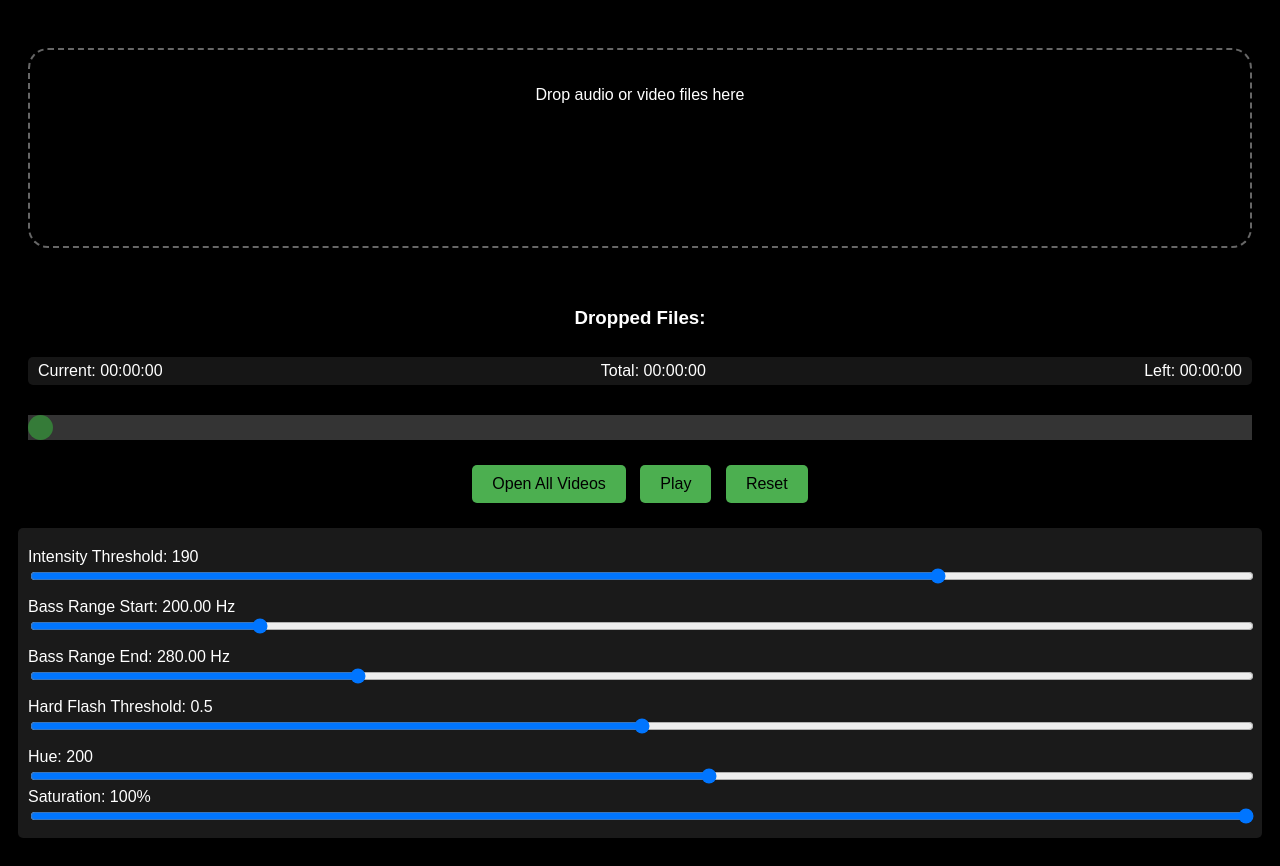
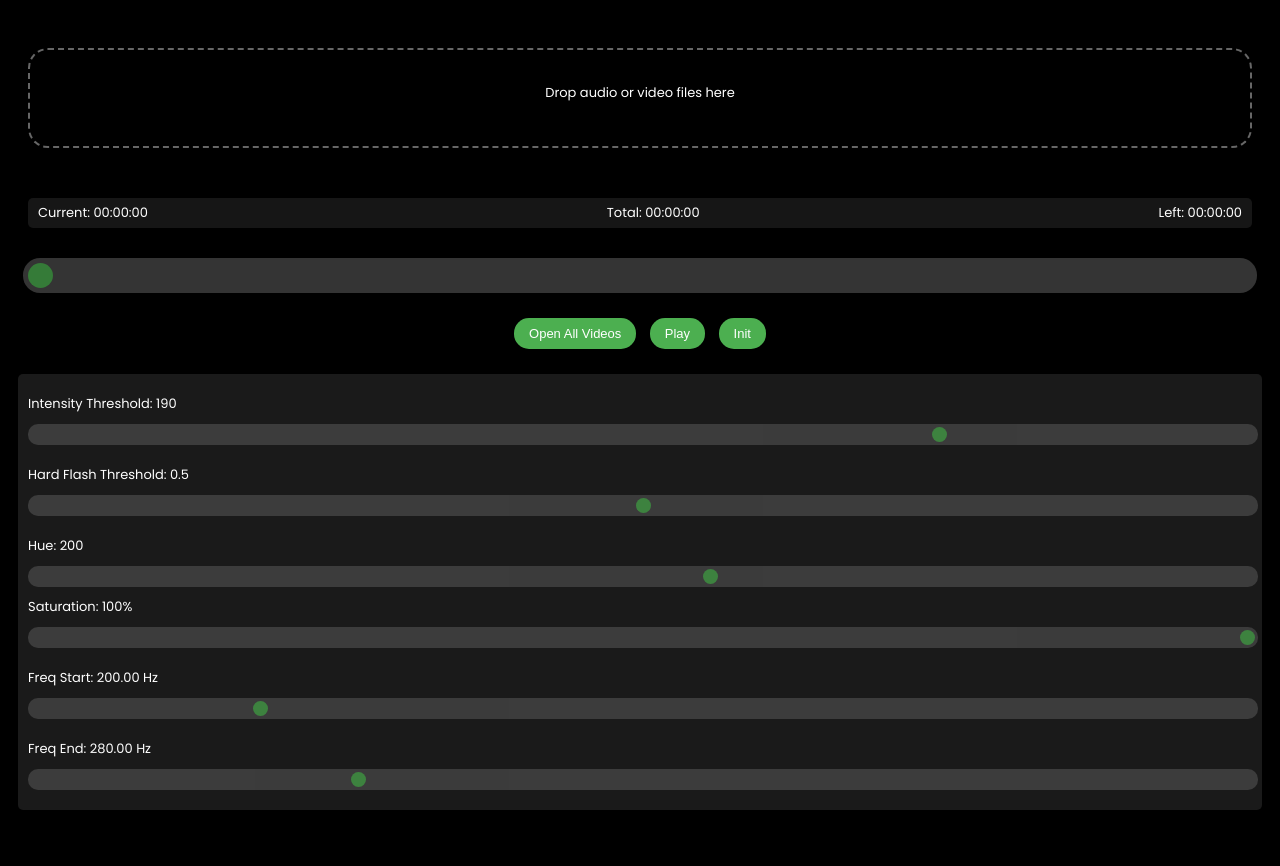
Before and after one commit to arpo/video-sync, a plain HTML site: page index.html in a window 1280 px wide. After the commit the page ends 838 px from the top, so only its background shows below. Drawn offline with Linux system fonts and the light colour scheme.

Commit message:
Cosmetics

```diff
--- a/index.html
+++ b/index.html
@@ -3,6 +3,7 @@
 <head>
     <meta charset="UTF-8">
     <meta name="viewport" content="width=device-width, initial-scale=1.0">
+    <link href="https://fonts.googleapis.com/css2?family=Poppins:wght@300;400;600&amp;display=swap" rel="stylesheet">
     <title>Audio-Video Sync Service</title>
     <link rel="stylesheet" href="styles.css">
     <style>
@@ -27,7 +28,6 @@
     </div>
     <div id="video-previews"></div>
     <div id="file-list">
-        <h3>Dropped Files:</h3>
         <ul id="dropped-files-list"></ul>
     </div>
     <div id="time-display">
@@ -35,21 +35,15 @@
         <span>Total: <span id="total-time">00:00:00</span></span>
         <span>Left: <span id="time-left">00:00:00</span></span>
     </div>
-    <input type="range" id="progress-bar" min="0" max="100" value="0">
+    <input type="range" id="progress-bar" class="large" min="0" max="100" value="0">
     <div>
         <button id="open-all">Open All Videos</button>
         <button id="toggle-play">Play</button>
-        <button id="reset">Reset</button>
+        <button id="initBtn">Init</button>
     </div>
     <div class="control-panel">
         <label for="intensity-threshold">Intensity Threshold: <span id="intensity-threshold-value">190</span></label>
         <input type="range" id="intensity-threshold" min="0" max="255" value="190">
-
-        <label for="bass-range-start">Bass Range Start: <span id="bass-range-start-value">200</span> Hz</label>
-        <input type="range" id="bass-range-start" min="20" max="1000" value="200">
-
-        <label for="bass-range-end">Bass Range End: <span id="bass-range-end-value">280</span> Hz</label>
-        <input type="range" id="bass-range-end" min="21" max="1000" value="280">
 
         <label for="hard-flash-threshold">Hard Flash Threshold: <span id="hard-flash-threshold-value">0.5</span></label>
         <input type="range" id="hard-flash-threshold" min="0" max="1" step="0.01" value="0.5">
@@ -60,6 +54,12 @@
         Saturation: <span id="saturation-value">100</span>%
         <input type="range" id="saturation" min="0" max="100" value="100">
 
+        <label for="bass-range-start">Freq Start: <span id="bass-range-start-value">200</span> Hz</label>
+        <input type="range" id="bass-range-start" min="20" max="1000" value="200">
+
+        <label for="bass-range-end">Freq End: <span id="bass-range-end-value">280</span> Hz</label>
+        <input type="range" id="bass-range-end" min="21" max="1000" value="280">
+
     </div>
     <script type="module" src="main.js"></script>
 </body>
--- a/main.js
+++ b/main.js
@@ -17,7 +17,7 @@ import {
 const dropZone = document.getElementById('drop-zone');
 const openAllBtn = document.getElementById('open-all');
 const togglePlayBtn = document.getElementById('toggle-play');
-const resetBtn = document.getElementById('reset');
+const initBtn = document.getElementById('initBtn');
 const progressBar = document.getElementById('progress-bar');
 const droppedFilesList = document.getElementById('dropped-files-list');
 
@@ -135,7 +135,7 @@ openAllBtn.addEventListener('click', () => {
 
 togglePlayBtn.addEventListener('click', togglePlay);
 
-resetBtn.addEventListener('click', () => {
+initBtn.addEventListener('click', () => {
     if (resetWithConfirmation()) {
         updateFileList();
         document.getElementById('video-previews').innerHTML = ''; // Clear preview videos
--- a/styles.css
+++ b/styles.css
@@ -3,8 +3,9 @@
 }
 
 body {
-    font-family: Arial, sans-serif;
+    font-family: 'Poppins', sans-serif;
     display: flex;
+    font-size: 13px;
     flex-direction: column;
     align-items: center;
     padding: 20px;
@@ -27,6 +28,8 @@ body {
     flex-grow: 1;
     flex-basis: 0;
     min-width: 160px; /* Minimum width for each preview */
+    max-height: 250px;
+    border-radius: 10px;
     background-color: #333;
     display: flex;
     align-items: center;
@@ -58,7 +61,7 @@ body {
 
 #drop-zone {
     width: 100%;
-    height: 200px;
+    height: 100px;
     border: 2px dashed #666;
     border-radius: 20px;
     text-align: center;
@@ -66,6 +69,19 @@ body {
     margin: 20px 0;
     /* background-color: #161616; */
     box-sizing: border-box;
+}
+
+#dropped-files-list {
+    list-style-type: none;
+    padding: 0;
+    margin: 0;
+}
+
+#dropped-files-list li {
+    display: inline-block;
+    margin-right: 10px; /* Adjust spacing between items as needed */
+    color: #999;
+    font-size: 0.7rem;
 }
 
 #media-previews {
@@ -105,46 +121,67 @@ body {
     box-sizing: border-box;
 }
 
-#progress-bar {
+/* Default (smaller) range input */
+input[type="range"] {
     width: 100%;
-    margin: 20px 0;
+    margin: 10px 0;
     -webkit-appearance: none;
     background: #4a4a4a;
     outline: none;
     opacity: 0.7;
     transition: opacity .2s;
+    border-radius: 10px;
+    padding: 3px;
 }
 
-#progress-bar:hover {
+input[type="range"]:hover {
     opacity: 1;
 }
 
-#progress-bar::-webkit-slider-thumb {
+input[type="range"]::-webkit-slider-thumb {
     -webkit-appearance: none;
     appearance: none;
-    width: 25px;
-    height: 25px;
+    width: 15px;
+    height: 15px;
     background: #4CAF50;
     cursor: pointer;
     border-radius: 50%;
 }
 
-#progress-bar::-moz-range-thumb {
-    width: 25px;
-    height: 25px;
+input[type="range"]::-moz-range-thumb {
+    width: 15px;
+    height: 15px;
     background: #4CAF50;
     cursor: pointer;
     border-radius: 50%;
 }
 
+/* Large range input */
+input[type="range"].large {
+    margin: 20px 0;
+    border-radius: 17px;
+    padding: 5px;
+}
+
+input[type="range"].large::-webkit-slider-thumb {
+    width: 25px;
+    height: 25px;
+}
+
+input[type="range"].large::-moz-range-thumb {
+    width: 25px;
+    height: 25px;
+}
+
+
 button {
     margin: 5px;
-    padding: 10px 20px;
+    padding: 8px 15px;
     font-size: 1em;
     background-color: #4CAF50;
-    color: #000;
+    color: #ffffff;
     border: none;
-    border-radius: 5px;
+    border-radius: 15px;
     cursor: pointer;
 }
 
--- a/uiController.js
+++ b/uiController.js
@@ -69,8 +69,7 @@ export function resetTimeDisplay() {
 }
 
 export function resetWithConfirmation() {
-    if (confirm("Are you sure you want to reset? This will close all video windows and clear the current session.")) {
-        console.log("Reset confirmed");
+    if (confirm("Are you sure you want to init? This will close all video windows and clear the current session.")) {
         closeAllWindows();
         resetVideoState();
         dropZone.style.display = 'block';
```
